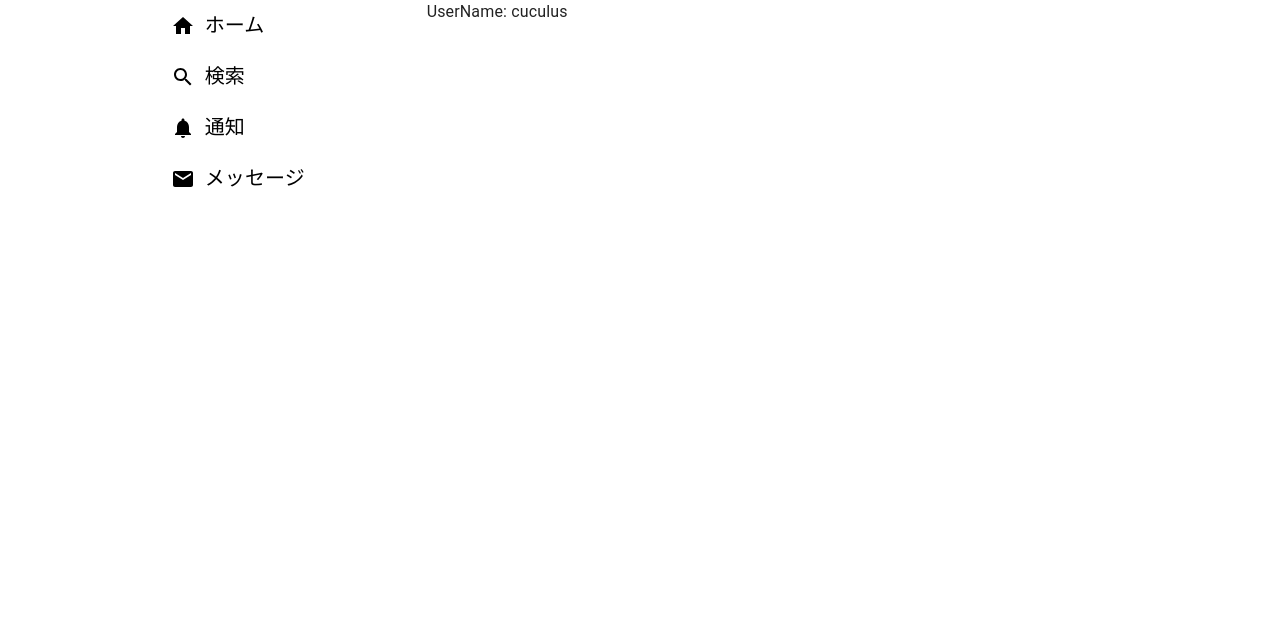
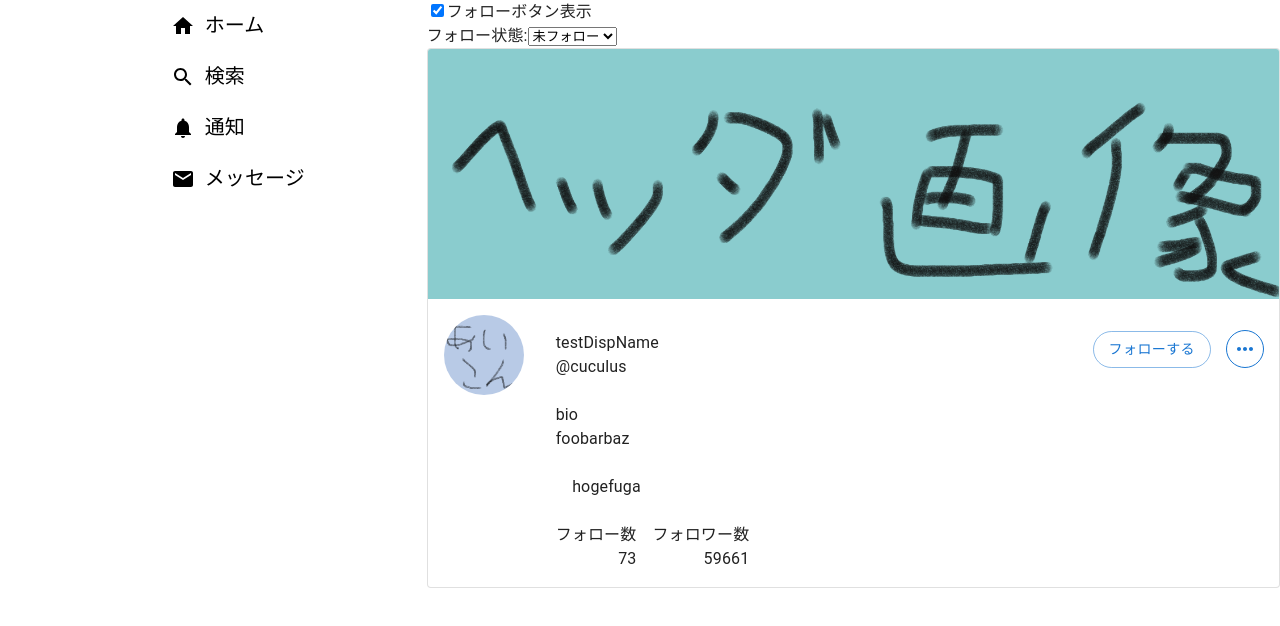
Before and after one commit to cuculus-dev/cuculus, a Next.js app: page /cuculus in a window 1280 px wide. Shown: the top 626 px of the page. Built offline with nearby package versions, Linux system fonts and the light colour scheme.

Commit message:
#21 がマージされてないけどとりあえず動いてる分まで

```diff
--- a/src/app/(menu)/[userName]/page.tsx
+++ b/src/app/(menu)/[userName]/page.tsx
@@ -1,3 +1,18 @@
+import ProfileCard from '@/components/user/ProfileCard';
+
 export default function Profile({ params }: { params: { userName: string } }) {
-  return <main style={{ height: '2000px' }}>UserName: {params.userName}</main>;
+  return (
+    <main style={{ height: '2000px' }}>
+      <ProfileCard
+        bio={'bio\nfoobarbaz\n\n    hogefuga'}
+        displayName={'testDispName'}
+        followStatus={0}
+        profileAvatarImageUrl="/mock/profileAvatarImage.png"
+        profileHeaderImageUrl="/mock/profileHeaderImage.png"
+        userName={params.userName}
+        followsCount={Math.floor(Math.random() * 100)}
+        followedCount={Math.floor(Math.random() * 100_000 + 10_000)}
+      />
+    </main>
+  );
 }
--- /dev/null
+++ b/src/components/user/ProfileCard.tsx
@@ -0,0 +1,184 @@
+'use client';
+
+import {
+  FollowButton,
+  FollowStatus,
+} from '@/components/user/atoms/FollowButton';
+import { MoreHoriz } from '@mui/icons-material';
+import { Avatar, Box, Card, CardMedia, Typography } from '@mui/material';
+import { IconButton } from '@/components/common/atoms/IconButton';
+
+import { usePathname, useRouter } from 'next/navigation';
+import { ReactElement, useState } from 'react';
+
+interface Props {
+  // TODO stringだけ受けるか、elementも受けるか検討(リンクどうするかとか)
+  bio: string | ReactElement;
+  displayName: string;
+  followStatus: (typeof FollowStatus)[keyof typeof FollowStatus];
+  followedCount: number;
+  followsCount: number;
+  profileAvatarImageUrl: string;
+  profileHeaderImageUrl: string;
+  userName: string;
+}
+
+export default function ProfileCard({
+  bio,
+  displayName,
+  followStatus,
+  followedCount,
+  followsCount,
+  profileAvatarImageUrl,
+  profileHeaderImageUrl,
+  userName,
+}: Props) {
+  const [getShowFollowButton, setShowFollowButton] = useState(true);
+  const [getFollowStatus, setFollowStatus] = useState(followStatus ?? NaN);
+
+  const router = useRouter();
+  const followingUrl = `${usePathname()}/following`;
+  const followersUrl = `${usePathname()}/followers`;
+
+  return (
+    <>
+      {/* TODO テスト用コード削除 */}
+      <div style={{ display: 'block' }}>
+        <div>
+          <label style={{ userSelect: 'none' }}>
+            <input
+              type="checkbox"
+              defaultChecked={getShowFollowButton}
+              onChange={() => setShowFollowButton(!getShowFollowButton)}
+            />
+            フォローボタン表示
+          </label>
+        </div>
+        <div>
+          <label style={{ userSelect: 'none' }}>
+            フォロー状態:
+            <select
+              defaultValue={getFollowStatus}
+              onChange={(e) => setFollowStatus(Number(e.target.value))}
+            >
+              <option value={0}>未フォロー</option>
+              <option value={1}>フォロー中</option>
+              <option value={2}>承認待ち</option>
+              <option value={3}>ブロック</option>
+            </select>
+          </label>
+        </div>
+      </div>
+
+      {/* TODO Boxまみれをどうにかする */}
+      <Card
+        variant="outlined"
+        sx={{
+          userSelect: 'none',
+        }}
+      >
+        {/* ヘッダー画像 */}
+        <CardMedia image={profileHeaderImageUrl} sx={{ height: 250 }} />
+
+        <Box p={2} display={'flex'} flexWrap={'nowrap'} gap={4}>
+          {/* アイコン */}
+          <Avatar
+            src={profileAvatarImageUrl}
+            sx={{
+              flexGrow: '64px',
+              width: 80,
+              height: 80,
+              boxSizing: 'content-box',
+              // ↓CO解除でX(Twitter)みたいにヘッダに重ねる
+              // mt: -7,
+              // borderColor: 'white',
+              // borderStyle: 'solid',
+            }}
+          />
+
+          <Box
+            display={'flex'}
+            flexDirection={'column'}
+            gap={3}
+            flex={1}
+            pt={2}
+          >
+            <Box display={'flex'} flexDirection={'row'} gap={1}>
+              {/* 名前・ID */}
+              {/* FIXME デザイン調整 */}
+              <Box>
+                <Typography>{displayName}</Typography>
+                <Typography>@{userName}</Typography>
+              </Box>
+
+              <Box flexGrow={1}>
+                <Box
+                  display={'flex'}
+                  gap={2}
+                  flexDirection={'row'}
+                  justifyContent={'end'}
+                >
+                  {/* フォローボタン */}
+                  {getShowFollowButton && (
+                    <FollowButton
+                      followStatus={getFollowStatus}
+                      userName={userName}
+                    />
+                  )}
+                  {/* ミートボールボタン */}
+                  {/* FIXME サイズ調整 */}
+                  <IconButton color="primary" variant="outlined">
+                    <MoreHoriz />
+                  </IconButton>
+                </Box>
+              </Box>
+            </Box>
+
+            {/* bio */}
+            <Box>
+              <Typography whiteSpace={'pre-wrap'}>{bio}</Typography>
+            </Box>
+
+            <Box display={'inline-flex'} flexDirection={'row'} gap={2}>
+              {/* フォロー数 */}
+              <Box
+                onMouseEnter={() => router.prefetch(followingUrl)}
+                onFocus={() => router.prefetch(followingUrl)}
+                onClick={() => router.push(followingUrl)}
+              >
+                <Typography component={'span'} display={'block'}>
+                  フォロー数
+                </Typography>
+                <Typography
+                  component={'span'}
+                  display={'block'}
+                  textAlign={'right'}
+                >
+                  {followsCount}
+                </Typography>
+              </Box>
+
+              {/* フォロワー数 */}
+              <Box
+                onMouseEnter={() => router.prefetch(followersUrl)}
+                onFocus={() => router.prefetch(followersUrl)}
+                onClick={() => router.push(followersUrl)}
+              >
+                <Typography component={'span'} display={'block'}>
+                  フォロワー数
+                </Typography>
+                <Typography
+                  component={'span'}
+                  display={'block'}
+                  textAlign={'right'}
+                >
+                  {followedCount}
+                </Typography>
+              </Box>
+            </Box>
+          </Box>
+        </Box>
+      </Card>
+    </>
+  );
+}
--- /dev/null
+++ b/src/components/user/atoms/FollowButton.tsx
@@ -0,0 +1,73 @@
+'use client';
+
+import CapsuleButton from '@/components/common/atoms/CapsuleButton';
+import { ButtonTypeMap } from '@mui/material';
+import { MouseEventHandler } from 'react';
+
+// static class propertyにして文字列で持たせる？(interfaceどうするか)(enum使う？)
+type FollowStatusKeys = 'NotFollowing' | 'Following' | 'Pending' | 'Blocked';
+export const FollowStatus = {
+  /** 未フォロー */
+  NotFollowing: 0,
+  /** フォロー中 */
+  Following: 1,
+  /** フォローリクエスト承認待ち */
+  Pending: 2,
+  /** ブロックされている */
+  Blocked: 3,
+} satisfies Record<FollowStatusKeys, number>;
+
+interface Props {
+  userName: string;
+  followStatus: FollowStatusKeys[keyof FollowStatusKeys];
+}
+
+export function FollowButton({ followStatus, userName }: Props) {
+  const getPostUrl = (action: string) => `/${userName}/${action}`;
+
+  // TODO ボタン処理実装
+  const follow: MouseEventHandler<HTMLButtonElement> = () => {
+    const postUrl = getPostUrl('follow');
+  };
+
+  // TODO ボタン処理実装
+  const unfollow: MouseEventHandler<HTMLButtonElement> = () => {
+    const postUrl = getPostUrl('unfollow');
+  };
+
+  // TODO ボタン処理実装
+  const cancelRequest: MouseEventHandler<HTMLButtonElement> = () => {
+    const postUrl = getPostUrl('cancelFollowRequest');
+  };
+
+  const [color, enabled, text, onClick] = ((): [
+    ButtonTypeMap['props']['color'],
+    boolean,
+    string | React.JSX.Element,
+    MouseEventHandler<HTMLButtonElement>,
+  ] => {
+    switch (followStatus) {
+      case FollowStatus.NotFollowing:
+        return ['primary', true, 'フォローする', unfollow];
+      case FollowStatus.Following:
+        return ['success', true, 'フォロー中', follow];
+      case FollowStatus.Pending:
+        return ['secondary', true, '承認待ち', cancelRequest];
+      case FollowStatus.Blocked:
+        return ['warning', false, 'ブロックされています', () => {}];
+      default:
+        return ['error', false, '(invalid value)', () => {}];
+    }
+  })();
+
+  return (
+    <CapsuleButton
+      color={color}
+      disabled={!enabled}
+      onClick={onClick}
+      variant="outlined"
+    >
+      {text}
+    </CapsuleButton>
+  );
+}
```
Also changed, not shown: public/mock/profileAvatarImage.png (added), public/mock/profileHeaderImage.png (added).
